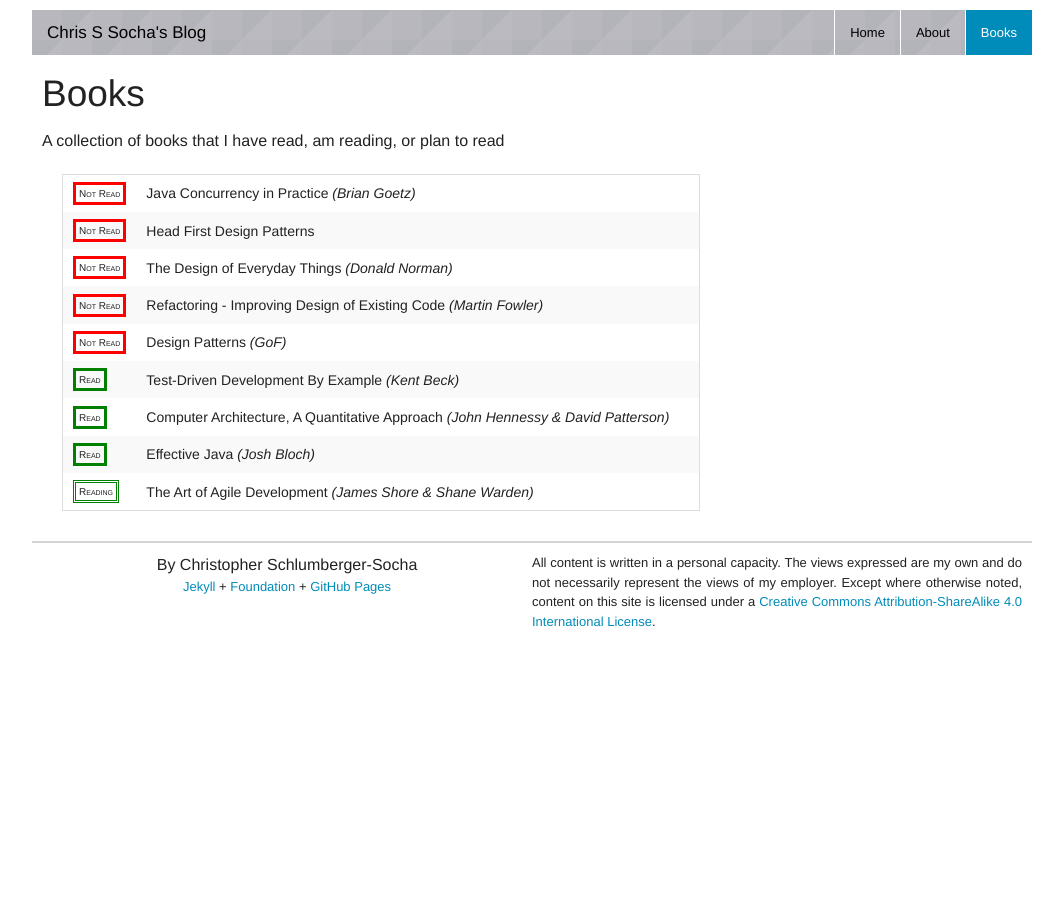
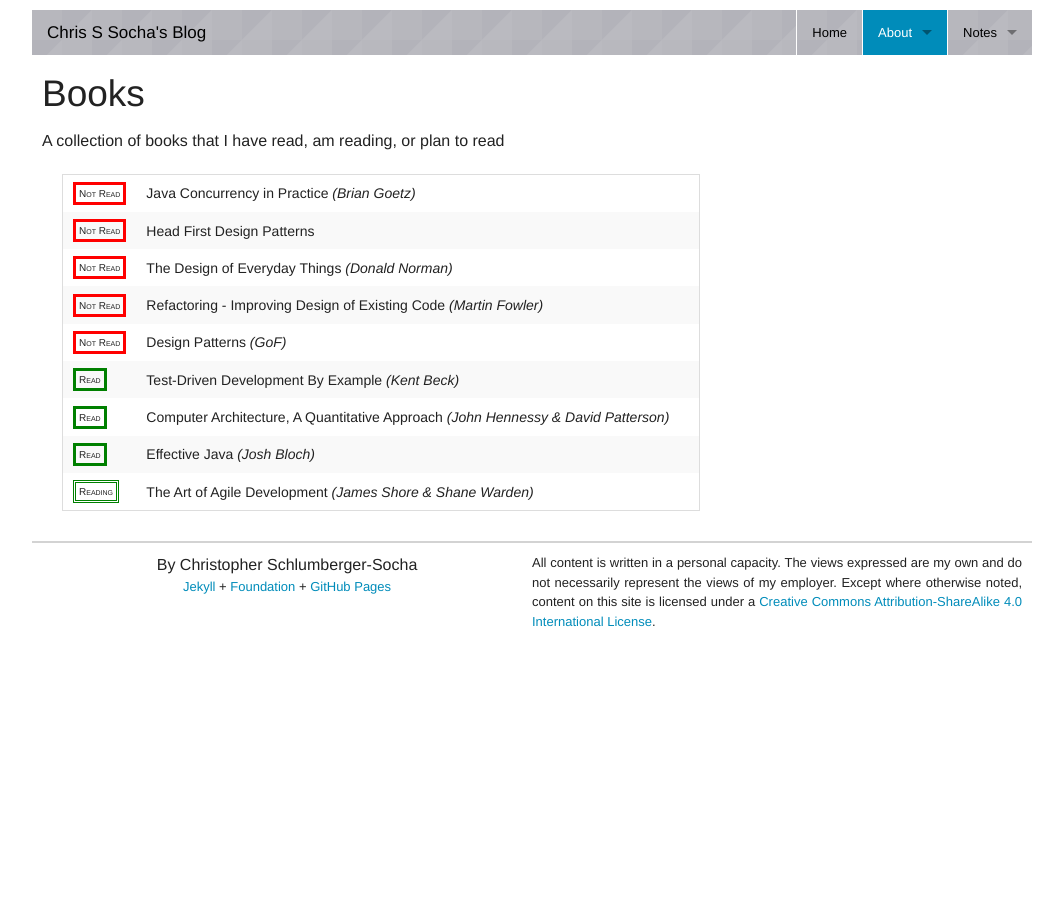
Before and after one commit to ChrisSSocha/ChrisSSocha.github.io, a Jekyll site: the page built from about/books/index.md, in a window 1280 px wide. Shown: the whole page, without its empty margins (108-1171 px from the left). Built offline with Jekyll 4.4.1, drawn with Linux system fonts in a browser that asks for light colours.

Commit message:
Cleaned up books navigation, and added notes stub

```diff
--- a/_includes/_navigation.html
+++ b/_includes/_navigation.html
@@ -1,6 +1,6 @@
 <div class="contain-to-grid">
   <div class="sticky">
-    <nav class="top-bar radius" data-topbar role="navigation">
+    <nav class="top-bar radius" data-topbar data-options="mobile_show_parent_link: false" role="navigation">
       <!-- Background pattern from subtlepatterns.com  -->
       <ul class="title-area">
         <li class="name">
@@ -16,12 +16,20 @@
             <a href="/">Home</a>
           </li>
           <li class="divider"></li>
-          <li {% if page.active == "about" %}class="active"{% endif %}>
-            <a href="/about">About</a>
+          <li class="has-dropdown {% if page.active == "about" %}active{% endif %}">
+            <a href="#">About</a>
+            <ul class="dropdown">
+              <li><a href="/about">About Me</a></li>
+              <li><a href="/about/books">Books</a></li>
+            </ul>
           </li>
           <li class="divider"></li>
-          <li {% if page.active == "books" %}class="active"{% endif %}>
-            <a href="/books">Books</a>
+          <li class="has-dropdown {% if page.active == "notes" %}active{% endif %}">
+            <a href="#">Notes</a>
+            <ul class="dropdown">
+              <li><a href="/notes">Java</a></li>
+              <li><a href="/notes">C#</a></li>
+            </ul>
           </li>
         </ul>
       </section>
--- a/books/index.md
+++ b/about/books/index.md
@@ -2,7 +2,7 @@
 layout: list
 title: Books
 list: books
-active: books
+active: about
 ---
 
 A collection of books that I have read, am reading, or plan to read
--- a/assets/css/vendor/foundation/_settings.scss
+++ b/assets/css/vendor/foundation/_settings.scss
@@ -1373,11 +1373,11 @@
 
 // Style the top bar dropdown elements
 $topbar-dropdown-bg: rgba(235, 235, 235, 1);
-// $topbar-dropdown-link-color: $white;
-// $topbar-dropdown-link-bg: $oil;
+$topbar-dropdown-link-color: black;
+$topbar-dropdown-link-bg: rgba(235, 235, 235, 1);
 // $topbar-dropdown-link-weight: $font-weight-normal;
 // $topbar-dropdown-toggle-size: 5px;
-// $topbar-dropdown-toggle-color: $white;
+$topbar-dropdown-toggle-color: black;
 // $topbar-dropdown-toggle-alpha: 0.4;
 
 // Set the link colors and styles for top-level nav
```
Also changed, not shown: notes/index.md (added, +7 -0 lines).
